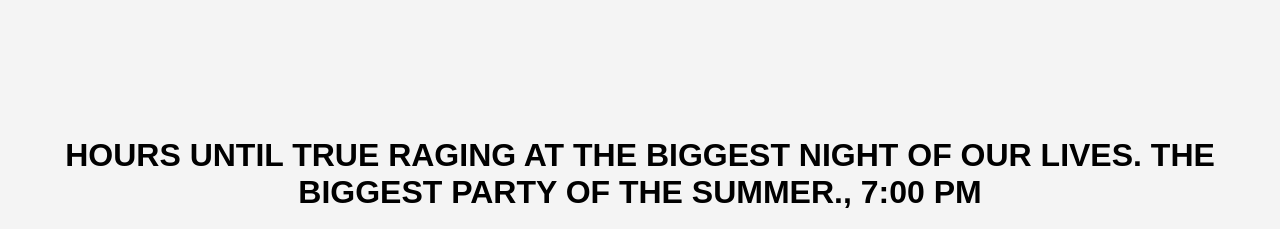
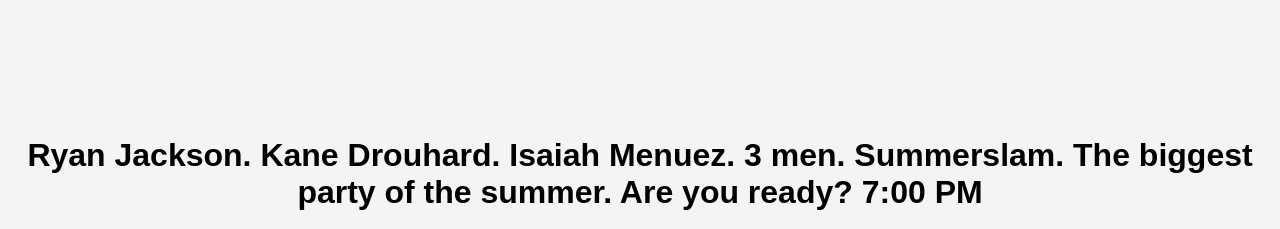
Before and after one commit to thestinkface/test, a plain HTML site: page index.html in a window 1280 px wide. Shown: the part 208-437 px from the top of the page. Drawn offline with Linux system fonts and the light colour scheme.

Commit message:
Update index.html

```diff
--- a/index.html
+++ b/index.html
@@ -24,7 +24,14 @@
 </head>
 <body>
     <div class="timer">
-        <h1>HOURS UNTIL TRUE RAGING AT THE BIGGEST NIGHT OF OUR LIVES. THE BIGGEST PARTY OF THE SUMMER., 7:00 PM</h1>
+        <h1>Ryan Jackson.
+            Kane Drouhard.
+            Isaiah Menuez.
+            3 men.
+            Summerslam.
+            The biggest party of the summer.
+            Are you ready?
+            7:00 PM</h1>
         <div class="time" id="countdown"></div>
     </div>
 
```
